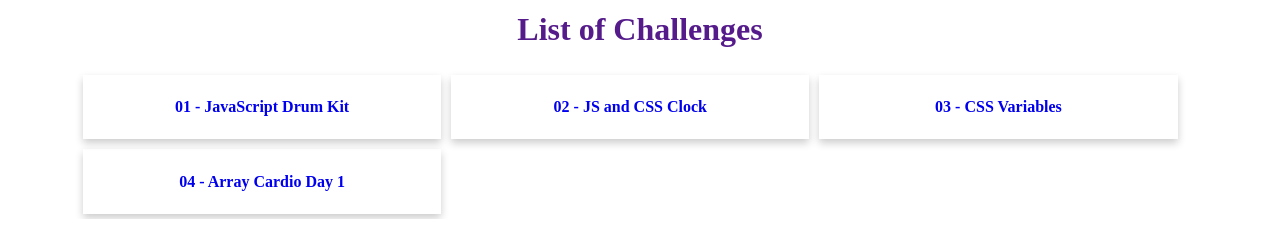
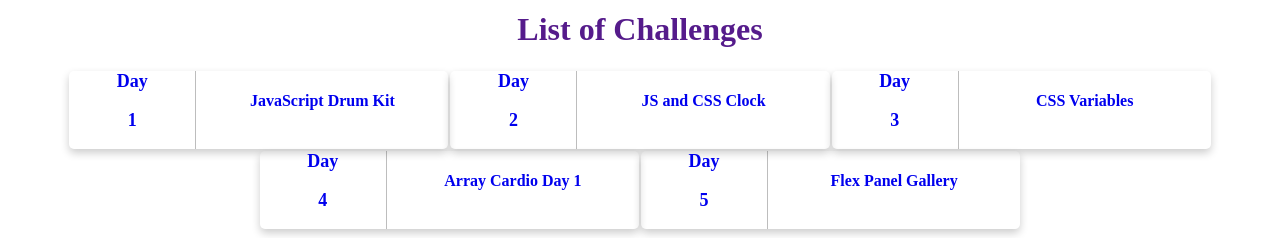
Before and after one commit to luisf11/javascript30, a plain HTML site: page index.html in a window 1280 px wide. Shown: the part 966-1204 px from the top of the page. Drawn offline with Linux system fonts and the light colour scheme.

Commit message:
Fix index challenge page

```diff
--- a/index.html
+++ b/index.html
@@ -17,11 +17,10 @@
     <h1>List of Challenges</h1>
     <div class="main-container">
 
-
     </div>
 
 
-<script <script src="./index.js"></script>
+ <script src="./index.js"></script>
 </body>
 
 </html>
--- a/index.js
+++ b/index.js
@@ -1,25 +1,49 @@
-"use strict";
+// "use strict";
 
 const challenges = [
   {
-    name: " 01 - JavaScript Drum Kit",
+    id: 01,
+    name: "JavaScript Drum Kit",
     path: "./01 - JavaScript Drum Kit/index.html"
   },
-  { name: " 02 - JS and CSS Clock", path: "./02 - JS and CSS Clock/index.html" },
-  { name: " 03 - CSS Variables", path: "./03 - CSS Variables/index.html" },
-  { name: " 04 - Array Cardio Day 1", path: "./04 - Array Cardio Day 1/index.html" }
+  {
+    id: 02,
+    name: "JS and CSS Clock",
+    path: "./02 - JS and CSS Clock/index.html"
+  },
+  { id: 03, name: "CSS Variables", path: "./03 - CSS Variables/index.html" },
+  {
+    id: 04,
+    name: "Array Cardio Day 1",
+    path: "./04 - Array Cardio Day 1/index.html"
+  },
+  {
+    id: 05,
+    name: "Flex Panel Gallery",
+    path: "./05 - Flex Panel Gallery/index.html"
+  }
 ];
 
 const card = `
-           ${challenges.map(challenge => `
-                <div class="card">
-                    <div class="container">
+           ${challenges
+             .map(
+               challenge => `
+           <div class="card">
+                <a href="${challenge.path}" class="card-container">
+                    <div class="card-day">
+                        <b>Day</b>
+                        <p>${challenge.id}</p>
+                    </div>
+                    <div class="card-body">
                         <h4>
-                            <a href="${challenge.path}"><b>${challenge.name}</b></a>
+                            <b>${challenge.name}</b>
                         </h4>
                     </div>
-                </div>
-                `).join('')}
+                </a>
+            </div>
+                `
+             )
+             .join("")}
 `;
 
-document.querySelector('.main-container').innerHTML = card;
+document.querySelector(".main-container").innerHTML = card;
--- a/style.css
+++ b/style.css
@@ -2,8 +2,12 @@ body{
     background-color: #00ffff00;
 }
 .main-container{
-    margin-left: 70px;
-
+    padding: 0;
+  margin: 0;
+  list-style: none;
+  display: flex;
+  -webkit-flex-flow: row wrap;
+  justify-content: center;
 }
 
 .card {
@@ -11,14 +15,38 @@ body{
     transition: 0.3s;
     width: 30%;
     float: left;
-    margin: 5px 5px 5px 5px;
+    margin: 1px 1px 1px 1px;
     text-align: center;
     transition: width 2s;
+    border-radius: 5px;
 }
 
 .card:hover {
     box-shadow: 5px 8px 16px 0 rgba(52, 5, 105, 0.2);
     font-size: 16px;
+}
+
+.card:hover a {
+
+    font-size: 16.5px;
+}
+
+.card-container{
+display: flex;
+
+}
+.card-day{
+    flex: 1;
+    border-right: 1px ridge rgba(54, 54, 54, 0.33);
+    font-size: 18px
+}
+
+.card-day p {
+    font-size: 18px;
+    font-weight: 900;
+}
+.card-body{
+    flex: 2;
 }
 
 .container {
@@ -31,7 +59,7 @@ img{
     width: 100%;
     height: auto;
 }
-h4 a{
+a{
     text-decoration: none;
 }
 h1{
```
